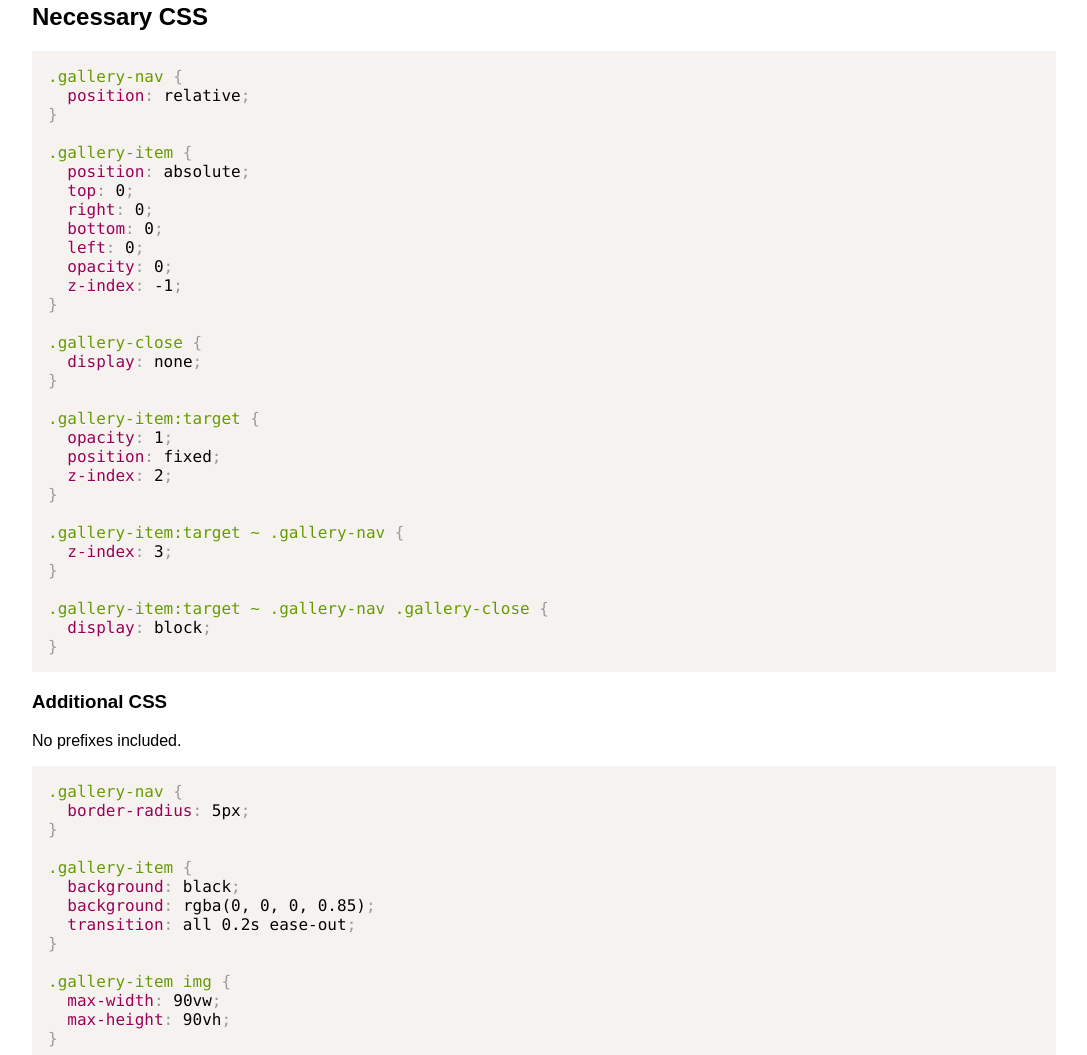
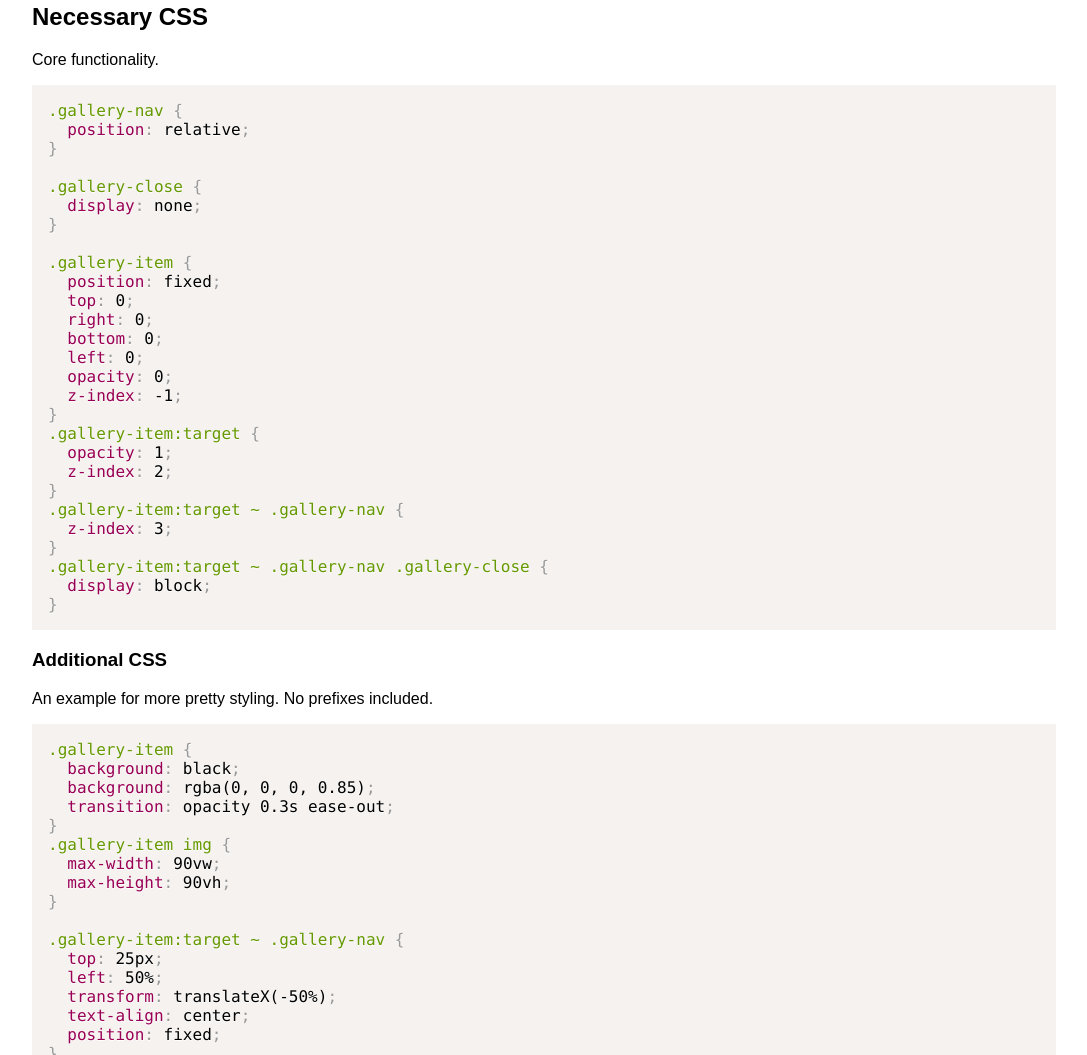
Before and after one commit to jelmerdemaat/vanilla-css-gallery, a plain HTML site: page index.html in a window 1280 px wide. Shown: the part 614-1669 px from the top of the page, without its empty margins (96-1183 px from the left). Drawn offline with Linux system fonts and the light colour scheme.

Commit message:
Updated CSS on index page.

```diff
--- a/index.html
+++ b/index.html
@@ -85,12 +85,17 @@
 	<hr>
 
 	<h2>Necessary CSS</h2>
+	<p>Core functionality.</p>
 <pre><code class="language-css">.gallery-nav {
   position: relative;
 }
 
+.gallery-close {
+  display: none;
+}
+
 .gallery-item {
-  position: absolute;
+  position: fixed;
   top: 0;
   right: 0;
   bottom: 0;
@@ -98,37 +103,24 @@
   opacity: 0;
   z-index: -1;
 }
-
-.gallery-close {
-  display: none;
-}
-
 .gallery-item:target {
   opacity: 1;
-  position: fixed;
   z-index: 2;
 }
-
 .gallery-item:target ~ .gallery-nav {
   z-index: 3;
 }
-
 .gallery-item:target ~ .gallery-nav .gallery-close {
   display: block;
 }</code></pre>
 
 		<h3>Additional CSS</h3>
-		<p>No prefixes included.</p>
-		<pre><code class="language-css">.gallery-nav {
-  border-radius: 5px;
-}
-
-.gallery-item {
+		<p>An example for more pretty styling. No prefixes included.</p>
+		<pre><code class="language-css">.gallery-item {
   background: black;
   background: rgba(0, 0, 0, 0.85);
-  transition: all 0.2s ease-out;
+  transition: opacity 0.3s ease-out;
 }
-
 .gallery-item img {
   max-width: 90vw;
   max-height: 90vh;
```
